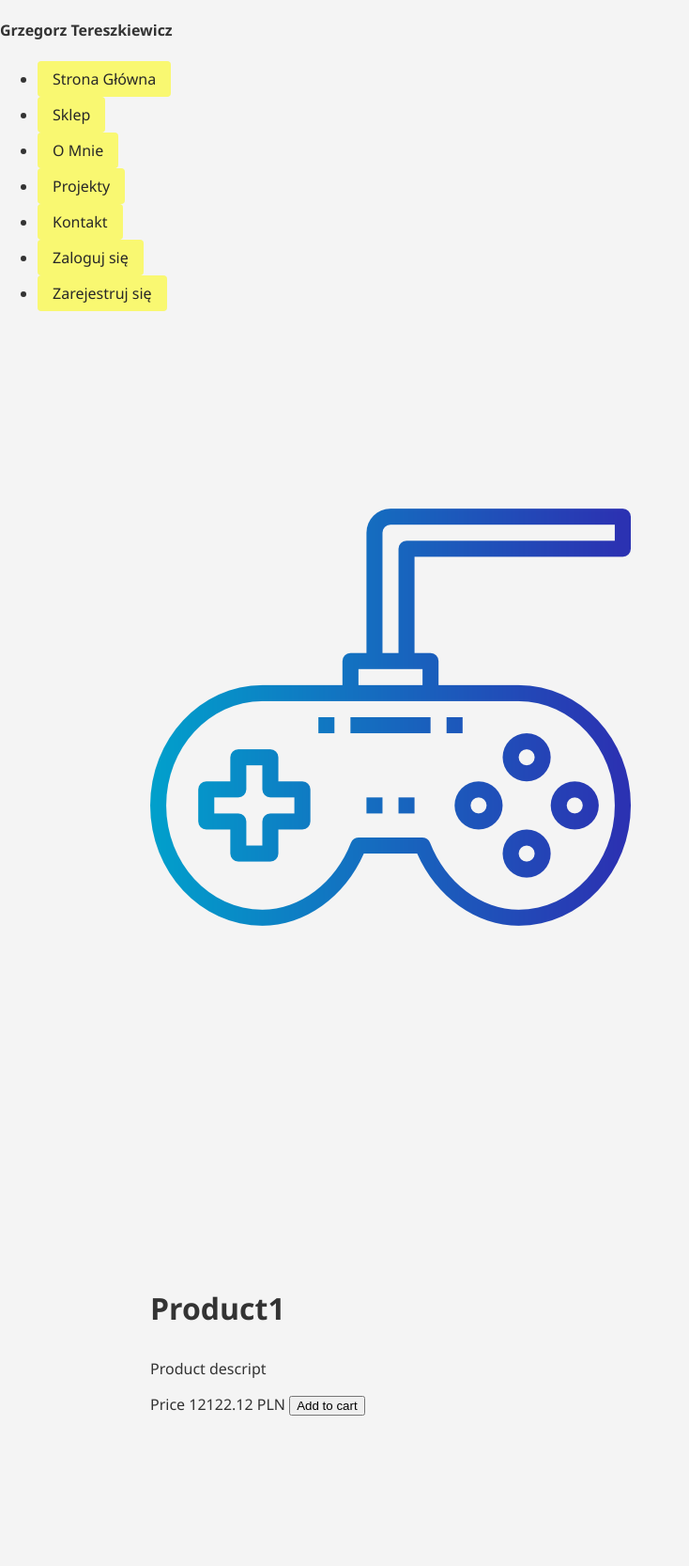
After one commit to GrzTer/PHP, a PHP site: page /productPage.php in a window 1280 px wide. The commit adds this page. Shown: the whole page at 94% size, without its empty margins (0-734 px from the left). Run offline with PHP 8.4, Linux system fonts and the light colour scheme.

Commit message:
Brzydki shop ale dziala chyba

```diff
--- a/Lekcja2/LayoutClass.php
+++ b/Lekcja2/LayoutClass.php
@@ -86,22 +86,6 @@ class LayoutClass {
                     'subsubcategory'=>array()
                 );
             }
-
-            if(!isset(
-            $menu
-            [$row['one_id']]
-            ['category']
-            [$row['two_id']]
-            ['subcategory']
-            [$row['three_id']]
-            ['subsubcategory']
-            [$row['four_id']]
-            )) {
-                $menu[$row['one_id']]['category'][$row['two_id']]['subcategory'][$row['three_id']]['subsubcategory'][$row['four_id']] = array(
-                    'Id'=>$row['four_id'],
-                    'name'=>$row['four_name']
-                );
-            }
         }
 
         echo '<aside class="products_menu"';
@@ -130,19 +114,6 @@ class LayoutClass {
                         <?=$level3['name']?>
                     </a>
                 </li>
-                                                        <ul>
-                                                            <?php
-                                                                foreach ($level3['subsubcategory'] as $id4 => $level4) {
-                                                                    ?>
-                                                                        <li>
-                                                                            <a href="shop.php?level1=<?=$id1?>&level2=<?=$id2?>&level3=<?=$id3?>&level4=<?=$id4?>">
-                                                                                <?=$level4['name']?>
-                                                                            </a>
-                                                                        </li>
-                                                                    <?php
-                                                                }
-                                                            ?>
-                                                        </ul>
                 <?php
                                                 }
                                             ?>
@@ -160,4 +131,34 @@ class LayoutClass {
         echo '</aside>';
 
     }
+
+    static function printTile($row){
+        $img = $row['img'];
+        $name = $row['name'];
+        $price = $row['prices'];
+        $Id = $row['Id'];
+
+        echo "
+            <a href='shop.php?product_id=$Id'>
+                <div class='products_item'>
+                    <img src='$img'>
+                    <h2>$name</h2>
+                    <span>$price</span>
+                    <button>Go to product</button>
+                </div>
+            </a>
+        ";
     }
+
+    static function getProducts(){
+        $connection = MainClass::dbConnectShop();
+        $sql = "SELECT * FROM product_4";
+        $result = mysqli_query($connection, $sql);
+
+        echo '<section class="products_listening">';
+            while($row = mysqli_fetch_assoc($result)){
+                LayoutClass::printTile($row);
+            }
+        echo '</section>';
+    }
+}
--- /dev/null
+++ b/Lekcja2/productPage.php
@@ -0,0 +1,32 @@
+<?php
+
+require_once 'MainClass.php';
+require_once 'LayoutClass.php';
+session_start();
+$connection = MainClass::dbConnect();
+?>
+<!DOCTYPE html>
+<html lang="en">
+
+<?php
+    MainClass::printHead("Stona produktu");
+?>
+
+<body>
+    <?php
+        LayoutClass::printHeader();
+    ?>
+
+    <main class="product_container">
+        <section class="product_image">
+            <img src="styles/joystick.png" />
+        </section>
+        <section class="product_data">
+            <h2>Product1</h2>
+            <p>Product descript</p>
+            <span>Price 12122.12 PLN</span>
+            <button>Add to cart</button>
+    </main>
+</body>
+
+</html>
```
Also changed, not shown: Lekcja2/shop.php (+7 -6 lines). Lines whose indentation alone changed are shown as unchanged.
